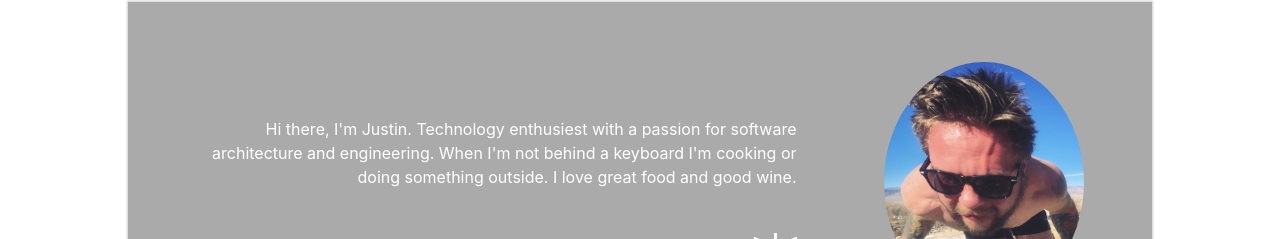
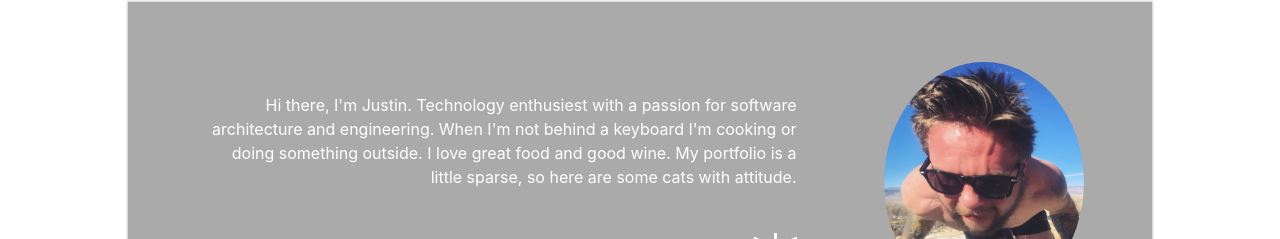
Before and after one commit to jtleaming/justnapp, a React (Create React App) app in the folder ClientApp/: page /rapcat in a window 1280 px wide. Shown: the part 167-406 px from the top of the page. Built offline with nearby package versions, Linux system fonts and the light colour scheme.

Commit message:
I dunno what changed.

```diff
--- a/ClientApp/src/Cat.js
+++ b/ClientApp/src/Cat.js
@@ -62,7 +62,7 @@ class CatApp extends Component{
                 <main>
                     <header>
                         <div className="intro-text">
-                            <p style={{align: 'right', width: '600px', fontsize: '20px'}}>Hi there, I'm Justin. Technology enthusiest with a passion for software architecture and engineering. When I'm not behind a keyboard I'm cooking or doing something outside. I love great food and good wine.</p>
+                            <p style={{align: 'right', width: '600px', fontsize: '20px'}}>Hi there, I'm Justin. Technology enthusiest with a passion for software architecture and engineering. When I'm not behind a keyboard I'm cooking or doing something outside. I love great food and good wine. My portfolio is a little sparse, so here are some cats with attitude.</p>
                             <br />
                             <hr className="star-bright"></hr>
                             <p>Also, a strong proponent of the robot uprising.</p>
--- a/ClientApp/src/Game.js
+++ b/ClientApp/src/Game.js
@@ -157,7 +157,7 @@ class Game extends Component {
     updateDoneStatus = () => {
         this.setState(prevState => {
             if (prevState.usedNumbers.length === 9) {
-                return { done: 'Done. Nice!' };
+                return { done: 'Done. Nice!' }; { }
             }
             if (prevState.redraws === 0 && !this.possibleSolutions(prevState))
                 return { done: 'Game Over!' };
@@ -176,7 +176,7 @@ class Game extends Component {
                         answerIsCorrect={answerIsCorrect} submitAnswer={this.submitAnswer}
                         redraw={this.redraw} redraws={redraws} />
                     <Answer selectedNumbers={selectedNumbers}
-                        unSelectNumber={this.unSelectNumber} />
+                        unSelectNumber={this.unSelectNumber} />{}
                 </div>
                 <br />
                 {done ?
--- a/ClientApp/src/index.js
+++ b/ClientApp/src/index.js
@@ -4,10 +4,10 @@ import './index.css';
 import registerServiceWorker from './registerServiceWorker';
 import 'bootstrap/dist/css/bootstrap.min.css';
 import 'font-awesome/css/font-awesome.min.css';
-import { BrowserRouter as Router} from 'react-router-dom';
+import { BrowserRouter} from 'react-router-dom';
 import routes from './router';
 
-ReactDOM.render(<Router >
+ReactDOM.render(<BrowserRouter >
     {routes}
-</Router>, document.getElementById('root'));
+</BrowserRouter>, document.getElementById('root'));
 registerServiceWorker();
```
